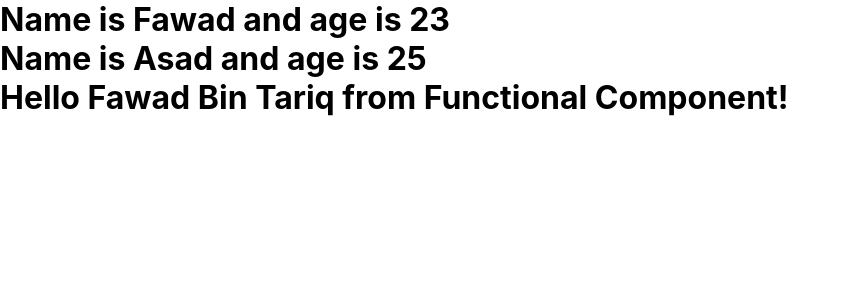
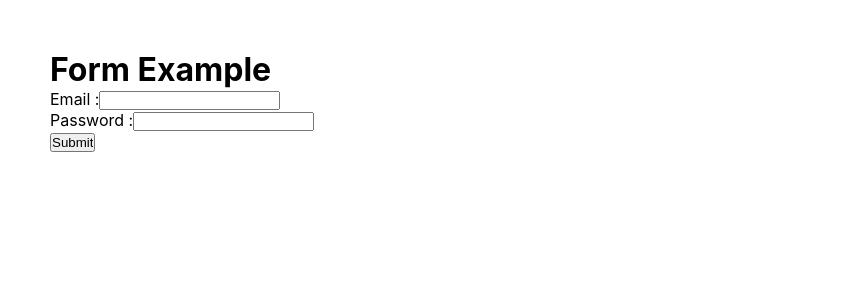
Before and after one commit to fawad1997/ReactJS, a React (Create React App) app in the folder myapp/: page / in a window 1280 px wide. Shown: the top 300 px of the page, without its empty margins (0-847 px from the left). Built offline with nearby package versions, Linux system fonts and the light colour scheme.

Commit message:
basic form

```diff
--- a/myapp/src/App.css
+++ b/myapp/src/App.css
@@ -2,3 +2,6 @@
   margin: 0;
   padding: 0;
 }
+.App{
+  margin: 50px;
+}
--- a/myapp/src/App.js
+++ b/myapp/src/App.js
@@ -1,14 +1,12 @@
 import React, {Component} from 'react';
 import './App.css';
-import ClassComponentExample from './components/ClassComponentExample';
-import FunctionalComponentExample from './components/FunctionalComponentExample';
+import FormExample from './components/FormExample';
 
 class App extends Component{
   render(){
     return (
       <div className="App">
-        <ClassComponentExample myname="Fawad" />
-        <FunctionalComponentExample myname="Fawad Bin Tariq" />
+        <FormExample/>
       </div>
     );
   }
--- a/myapp/src/components/ClassComponentExample.js
+++ b/myapp/src/components/ClassComponentExample.js
@@ -18,7 +18,7 @@ class ClassComponentExample extends Component {
         }
     }
     render() {
-        const users = this.state.usersList.map((user)=> <h1>Name is {user.name} and age is {user.age}</h1>)
+        const users = this.state.usersList.map((user)=> <h1 key={user.id}>Name is {user.name} and age is {user.age}</h1>)
         return (
             <>
                 {users}
--- /dev/null
+++ b/myapp/src/components/FormExample.js
@@ -0,0 +1,36 @@
+import React, { Component } from 'react'
+
+class FormExample extends Component {
+    constructor(props) {
+        super(props)
+        this.state = {
+             email:'',
+             password:''
+        }
+        this.handleSubmit = this.handleSubmit.bind(this)
+    }
+    changeHandler = (event) =>{
+        this.setState({
+            [event.target.name]: event.target.value
+        })
+    }
+    handleSubmit(event) {
+        alert('Email was ' + this.state.email+' Password was '+this.state.password);
+        event.preventDefault();
+      }
+    render() {
+        return (
+            <React.Fragment>
+                <h1>Form Example</h1>
+                <form  onSubmit={this.handleSubmit}>
+                    <label>Email :</label>
+                    <input type="text" name="email" value={this.state.email} onChange={this.changeHandler}/><br/>
+                    <label>Password :</label>
+                    <input type="password" name="password" value={this.state.password} onChange={this.changeHandler}/><br/>
+                    <input type="submit" value="Submit" />
+                </form>
+            </React.Fragment>
+        )
+    }
+}
+export default FormExample
```
Also changed, not shown: 1 other file (tests, documents, lock files or other folders).
